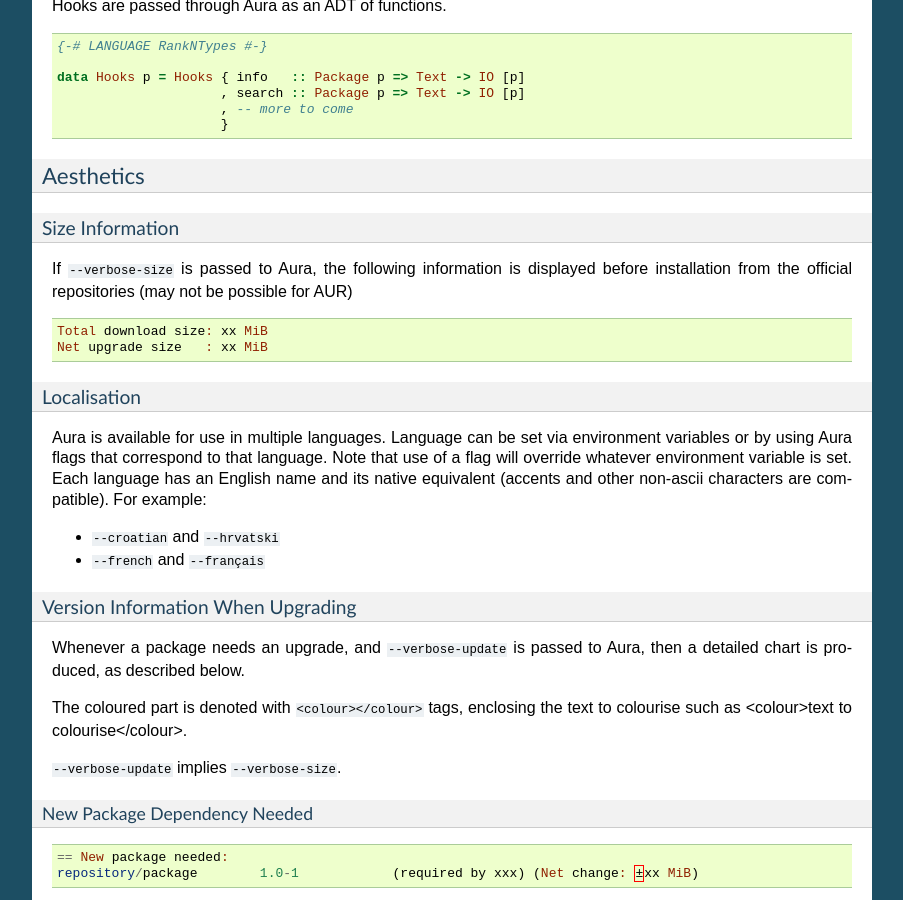
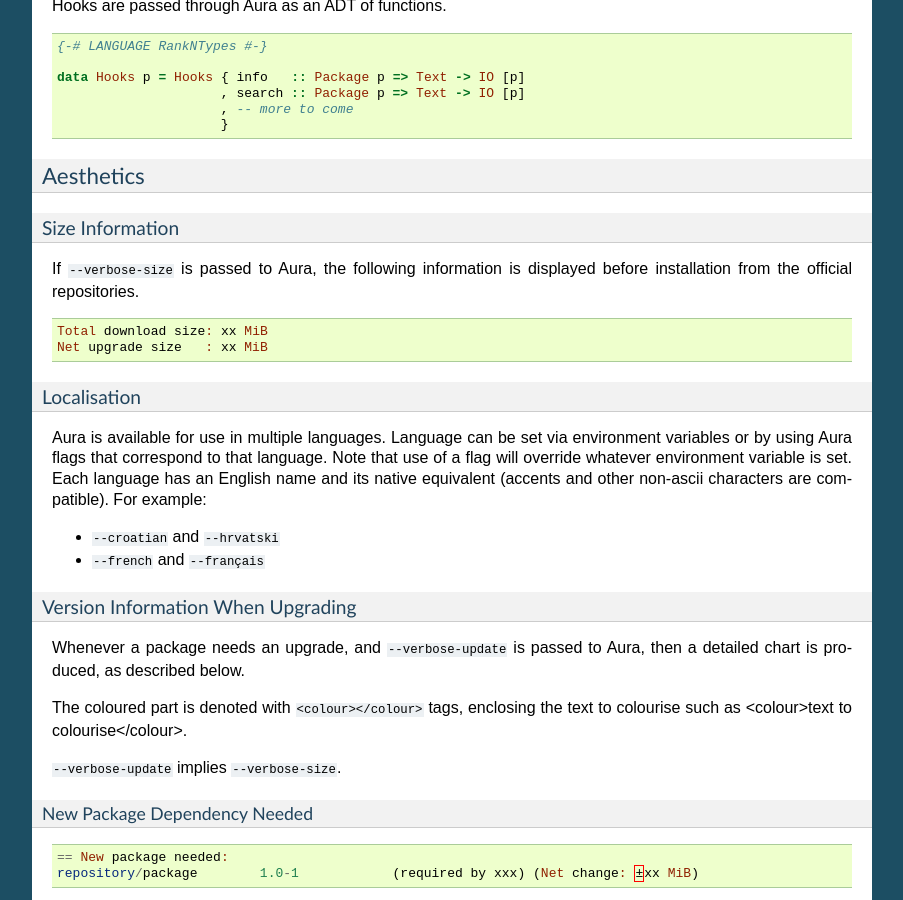
Before and after one commit to fosskers/aura, a Sphinx documentation site: the page built from doc/source/design.rst, in a window 1280 px wide and 900 px high, scrolled down 6279 px. Shown: the whole window, without its empty margins (198-1101 px from the left). Built offline with Sphinx 7.4.7, drawn with Linux system fonts in a browser that asks for light colours.

Commit message:
Remove AUR note for --verbose-size (fosskers review)

```diff
--- a/doc/source/design.rst
+++ b/doc/source/design.rst
@@ -338,8 +338,7 @@
 Size Information
 ~~~~~~~~~~~~~~~~
 If ``--verbose-size`` is passed to Aura, the following information is
-displayed before installation from the official repositories (may not be
-possible for AUR)
+displayed before installation from the official repositories.
 
 .. code-block::
 
```
